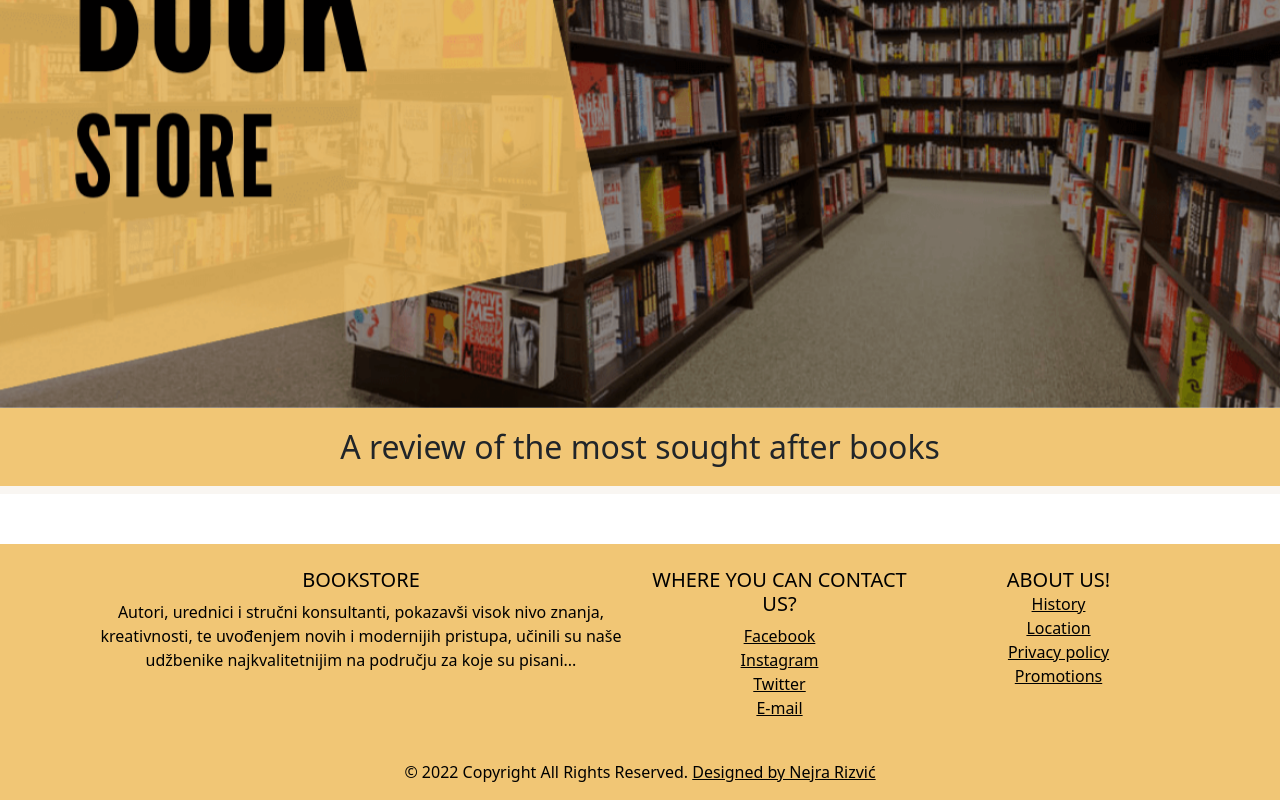
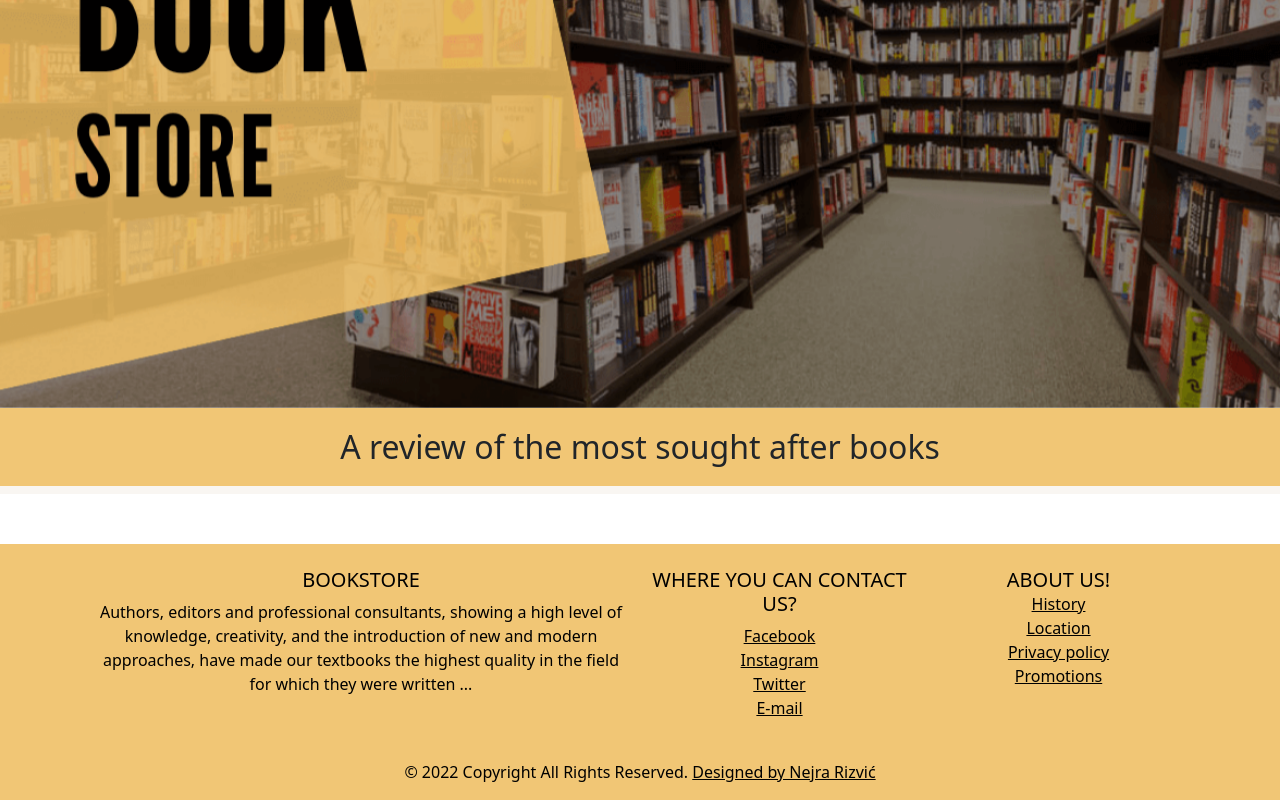
Before and after one commit to nejrarizvic/Projekat-WD, a plain HTML site: page index.html in a window 1280 px wide. Shown: the part 369-1169 px from the top of the page. Drawn offline with nearby package versions, Linux system fonts and the light colour scheme; no server answers.

Commit message:
git push--all origin

```diff
--- a/index.html
+++ b/index.html
@@ -77,9 +77,9 @@
             <h5 class="text-uppercase">BookStore</h5>
 
             <p>
-              Autori, urednici i stručni konsultanti, pokazavši visok nivo znanja, kreativnosti, te
-              uvođenjem novih i modernijih pristupa, učinili su naše udžbenike najkvalitetnijim na
-              području za koje su pisani...
+              Authors, editors and professional consultants, showing a high level of knowledge, creativity,
+              and the introduction of new and modern approaches, have made our textbooks the highest quality
+              in the field for which they were written ...
             </p>
           </div>
 
```
Also changed, not shown: indeks.html (+3 -3 lines), stranice/About.html (+3 -3 lines), stranice/contact.html (+3 -3 lines), stranice/genre.html (+3 -4 lines).
